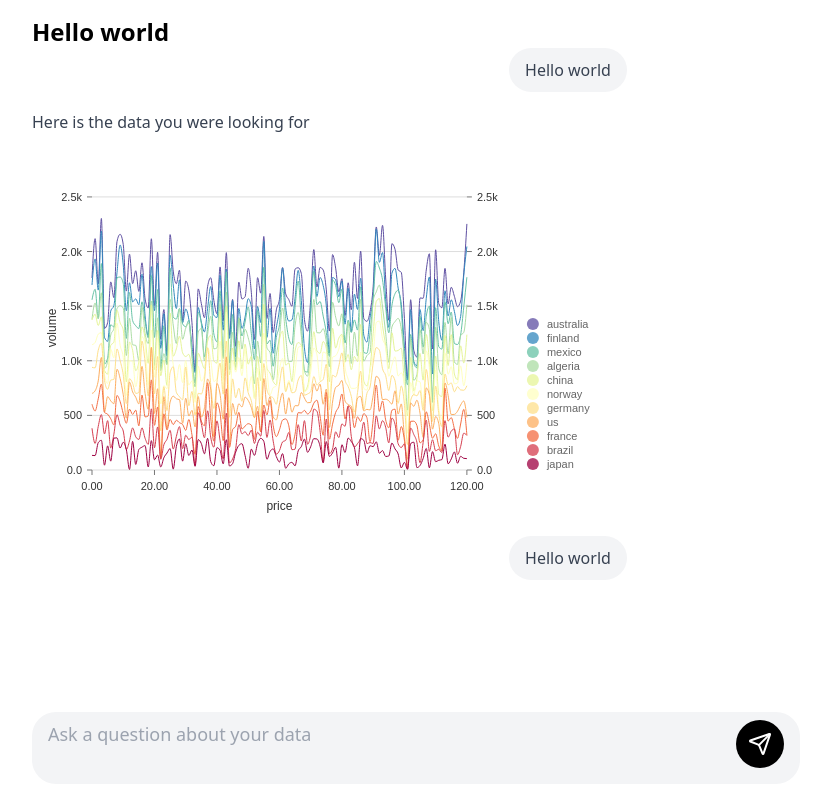
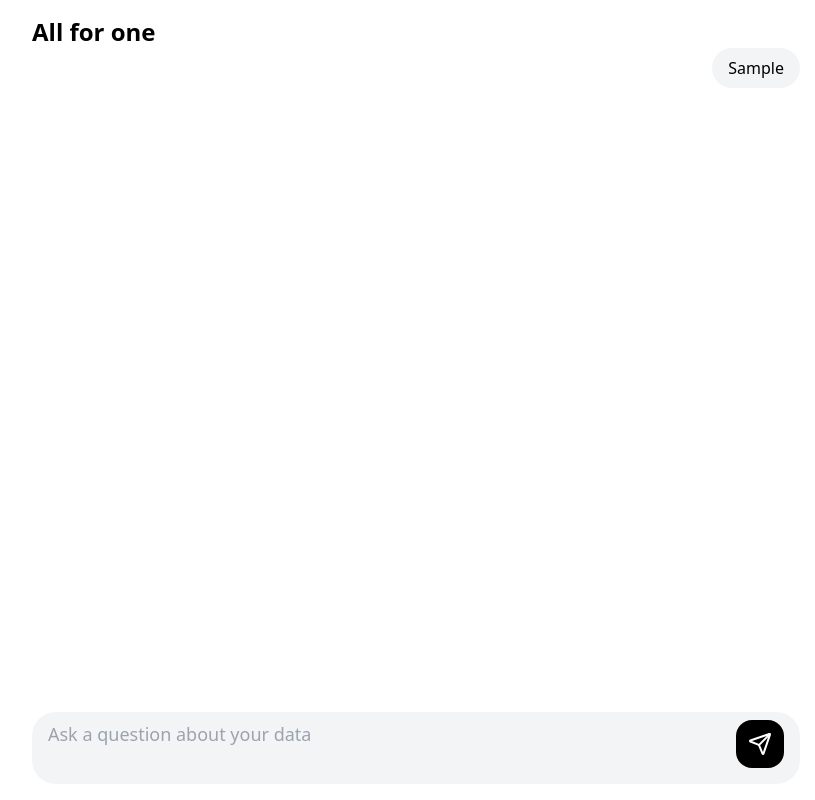
Before and after one commit to mfrachet/all-for-one, a React (Vite) app in the folder packages/frontend/: page / in a window 1280 px wide. Both pictures are taken after typing "Sample" into the empty fields and a click on the button 984 px from the left and 744 px from the top of the page. Shown: the whole page, without its empty margins (224-1039 px from the left). Built offline with nearby package versions, Linux system fonts and the light colour scheme; no server answers.

Commit message:
chore(backend): setup backend for AI response

```diff
--- a/packages/frontend/src/components/Message.tsx
+++ b/packages/frontend/src/components/Message.tsx
@@ -11,7 +11,7 @@ export const Message = ({ children, isResponse = false }: MessageProps) => {
   }
 
   return (
-    <div className="flex flex-col items-end prose">
+    <div className="flex flex-col items-end w-full">
       <div className="bg-gray-100 rounded-3xl py-2 px-4">{children}</div>
     </div>
   );
--- /dev/null
+++ b/packages/frontend/src/components/MessageFactory.tsx
@@ -0,0 +1,25 @@
+import { MessageEntry } from "../types";
+import { lazy, Suspense } from "react";
+import { Message } from "./Message";
+import { ChartWrapper } from "./ChartWrapper";
+
+const LineChart = lazy(() =>
+  import("./charts/LineChart").then((m) => ({
+    default: m.LineChart,
+  }))
+);
+
+export const MessageFactory = ({ message }: { message: MessageEntry }) => {
+  return (
+    <Suspense>
+      <Message isResponse={message.isResponse}>
+        {message.type === "lineChart" && (
+          <ChartWrapper>
+            <LineChart data={message.data} />
+          </ChartWrapper>
+        )}
+        {message.type === "paragraph" && <p>{message.data}</p>}
+      </Message>
+    </Suspense>
+  );
+};
--- a/packages/frontend/src/components/QuestionInput.tsx
+++ b/packages/frontend/src/components/QuestionInput.tsx
@@ -42,7 +42,7 @@ export const QuestionInput = ({
       <button
         type="submit"
         ref={btnRef}
-        className="w-12 h-12 bg-black rounded-full flex items-center justify-center absolute right-4 top-2"
+        className="w-12 h-12 bg-black rounded-2xl flex items-center justify-center absolute right-4 top-2"
       >
         <Send className="w-6 h-6 text-white" />
       </button>
--- a/packages/frontend/src/hooks/useRequestData.ts
+++ b/packages/frontend/src/hooks/useRequestData.ts
@@ -1,9 +1,17 @@
 import { useMutation } from "@tanstack/react-query";
 import { requestData } from "../services/requestData";
+import { OutputEntry } from "../types";
 
-export const useRequestData = () => {
+export const useRequestData = (
+  onSuccess?: (response: OutputEntry[]) => void
+) => {
   const mutation = useMutation({
     mutationFn: (input: string) => requestData(input),
+    onSuccess(data) {
+      if (onSuccess) {
+        onSuccess(data);
+      }
+    },
   });
 
   return mutation;
--- a/packages/frontend/src/pages/index.tsx
+++ b/packages/frontend/src/pages/index.tsx
@@ -1,28 +1,35 @@
 import { LoaderCircle } from "lucide-react";
-import { LineChart } from "../components/charts/LineChart";
-import { ChartWrapper } from "../components/ChartWrapper";
+
 import { Message } from "../components/Message";
 import { QuestionInput } from "../components/QuestionInput";
-import { lineChartFixture } from "../fixtures/lineChart.fixture";
 import { useRequestData } from "../hooks/useRequestData";
+import { OutputEntry } from "../types";
+import { useState } from "react";
+import { MessageFactory } from "../components/MessageFactory";
 
 export const IndexPage = () => {
-  const mutation = useRequestData();
+  const [messages, setMessages] = useState<
+    (OutputEntry & { isResponse?: boolean })[]
+  >([]);
+  const mutation = useRequestData((response) => {
+    setMessages((s) =>
+      s.concat(response.map((r) => ({ ...r, isResponse: true })))
+    );
+  });
 
   return (
     <main className="h-full max-w-3xl mx-auto">
       <div className="h-full flex flex-col py-4">
         <div className="flex-1">
-          <h1 className="text-2xl font-bold">Hello world</h1>
+          <h1 className="text-2xl font-bold">All for one</h1>
 
-          <Message>Hello world</Message>
-          <Message isResponse>
-            Here is the data you were looking for
-            <ChartWrapper>
-              <LineChart data={lineChartFixture} />
-            </ChartWrapper>
-          </Message>
-          <Message>Hello world</Message>
+          <ol>
+            {messages.map((message, index) => (
+              <li key={index} className="block w-full">
+                <MessageFactory message={message} />
+              </li>
+            ))}
+          </ol>
 
           {mutation.isPending && (
             <Message isResponse>
@@ -31,7 +38,12 @@ export const IndexPage = () => {
           )}
         </div>
 
-        <QuestionInput onSubmit={(str: string) => mutation.mutate(str)} />
+        <QuestionInput
+          onSubmit={(str: string) => {
+            setMessages((s) => s.concat([{ type: "paragraph", data: str }]));
+            mutation.mutate(str);
+          }}
+        />
       </div>
     </main>
   );
--- /dev/null
+++ b/packages/frontend/src/types.ts
@@ -0,0 +1,20 @@
+type LineChartOutput = {
+  type: "lineChart";
+  data: Array<{
+    id: string;
+    color: string;
+    data: Array<{
+      x: number;
+      y: number;
+    }>;
+  }>;
+};
+
+type ParagraphOutput = {
+  type: "paragraph";
+  data: string;
+};
+
+export type OutputEntry = LineChartOutput | ParagraphOutput;
+
+export type MessageEntry = OutputEntry & { isResponse?: boolean };
```
Also changed, not shown: 1 other file (tests, documents, lock files or other folders).
